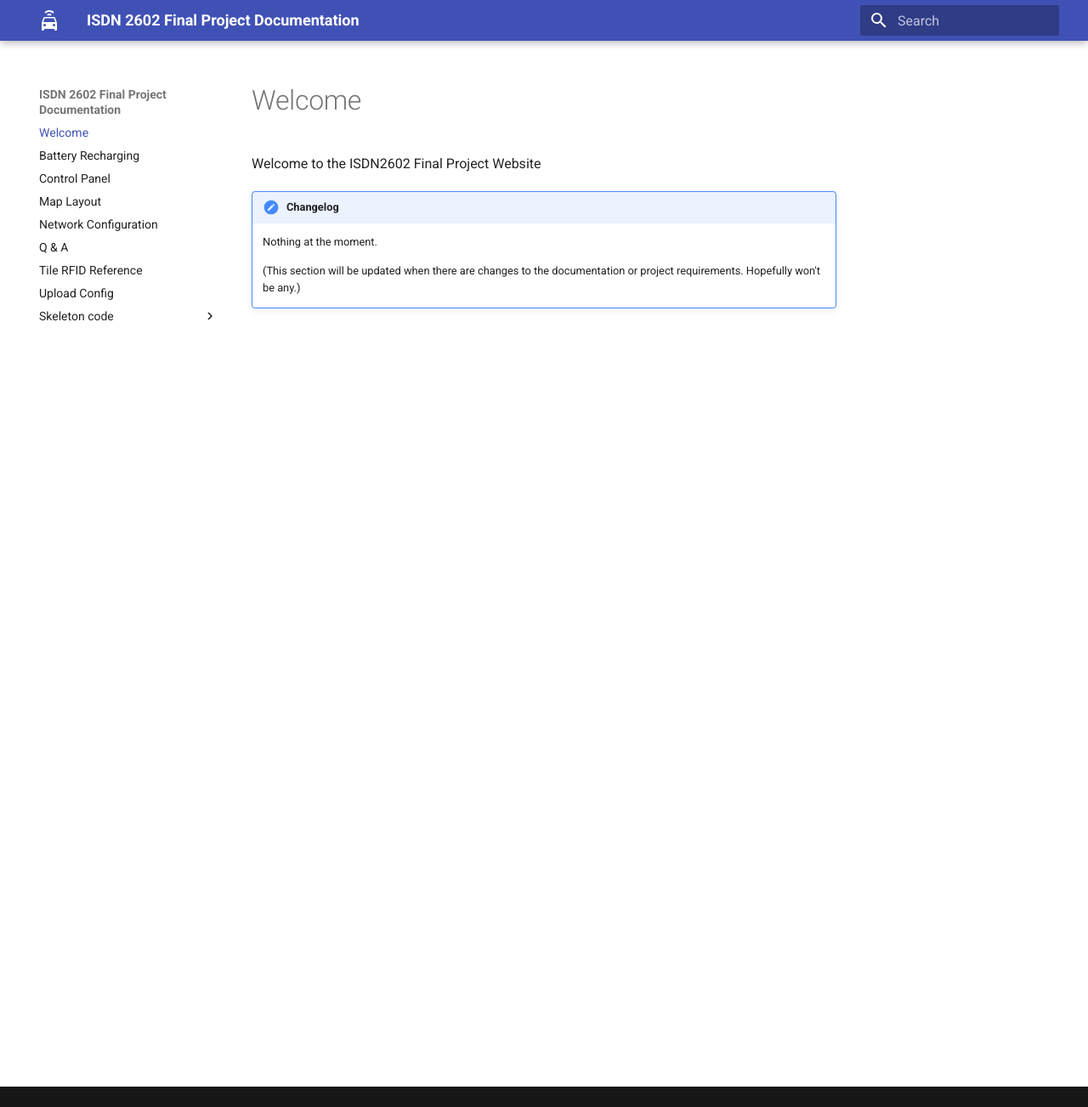
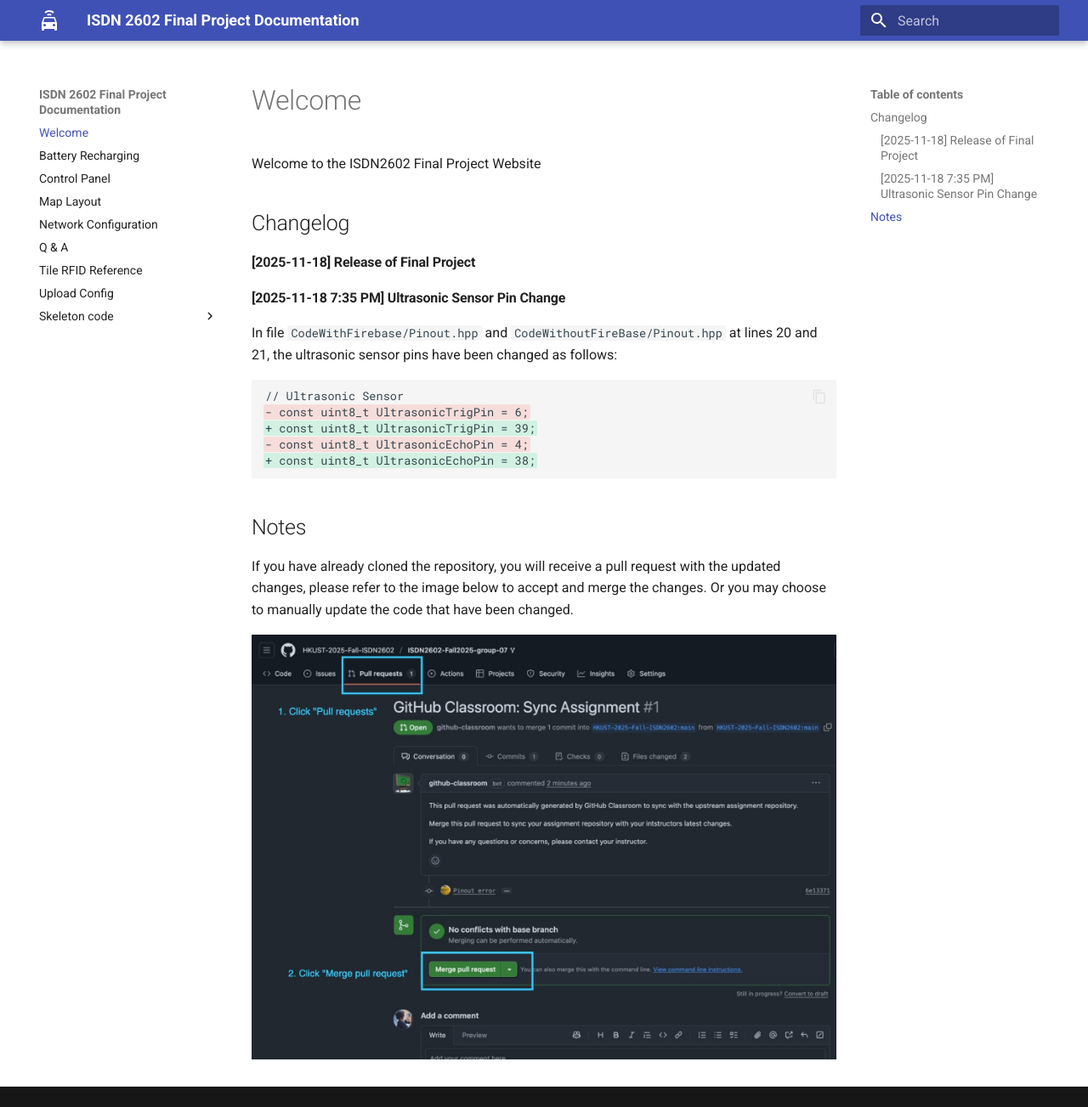
Before and after one commit to ISD-IoT-eduation/FinalProjectDocs, an MkDocs documentation site: the page built from docs/index.md, in a window 1280 px wide and 1303 px high. Shown: the whole window at 85% size. Built offline with MkDocs 1.6.1 and Material for MkDocs 9.7.7, drawn with Linux system fonts in a browser that asks for light colours.

Commit message:
feat(change log): add pin out change log

````diff
--- a/docs/index.md
+++ b/docs/index.md
@@ -3,8 +3,25 @@
 Welcome to the ISDN2602 Final Project Website
 
 
-!!! Changelog
+## Changelog
 
-    Nothing at the moment.
+#### [2025-11-18] Release of Final Project
 
-    (This section will be updated when there are changes to the documentation or project requirements. Hopefully won't be any.)
+#### [2025-11-18 7:35 PM] Ultrasonic Sensor Pin Change
+
+In file `CodeWithFirebase/Pinout.hpp` and `CodeWithoutFireBase/Pinout.hpp` at lines 20 and 21, the ultrasonic sensor pins have been changed as follows:
+
+```diff
+// Ultrasonic Sensor
+- const uint8_t UltrasonicTrigPin = 6;
++ const uint8_t UltrasonicTrigPin = 39;
+- const uint8_t UltrasonicEchoPin = 4;
++ const uint8_t UltrasonicEchoPin = 38;
+```
+
+## Notes
+
+If you have already cloned the repository, you will receive a pull request with the updated changes, please refer to the image below to accept and merge the changes. Or you may choose to manually update the code that have been changed.
+
+
+![accept pr](assets/accept_pr.jpeg)
--- a/mkdocs.yml
+++ b/mkdocs.yml
@@ -6,10 +6,13 @@ theme:
     name: material
     custom_dir: overrides
     features:
-        - content.code.copy
+      - content.code.copy
+      - content.tabs.link
+      - content.code.annotate
     icon:
         logo: material/car-connected
         favicon: material/car-connected
+
 markdown_extensions:
     - pymdownx.pathconverter:
           base_path: "/TeachingTeamUserManual"
@@ -34,12 +37,13 @@ markdown_extensions:
     - pymdownx.blocks.caption
     - admonition
     - pymdownx.details
-    - pymdownx.superfences
     - pymdownx.critic
     - pymdownx.caret
     - pymdownx.keys
     - pymdownx.mark
     - pymdownx.tilde
+    - pymdownx.tabbed:
+          alternate_style: true
 
 extra_javascript:
     - javascripts/mathjax.js
````
Also changed, not shown: docs/assets/accept_pr.jpeg (added).
